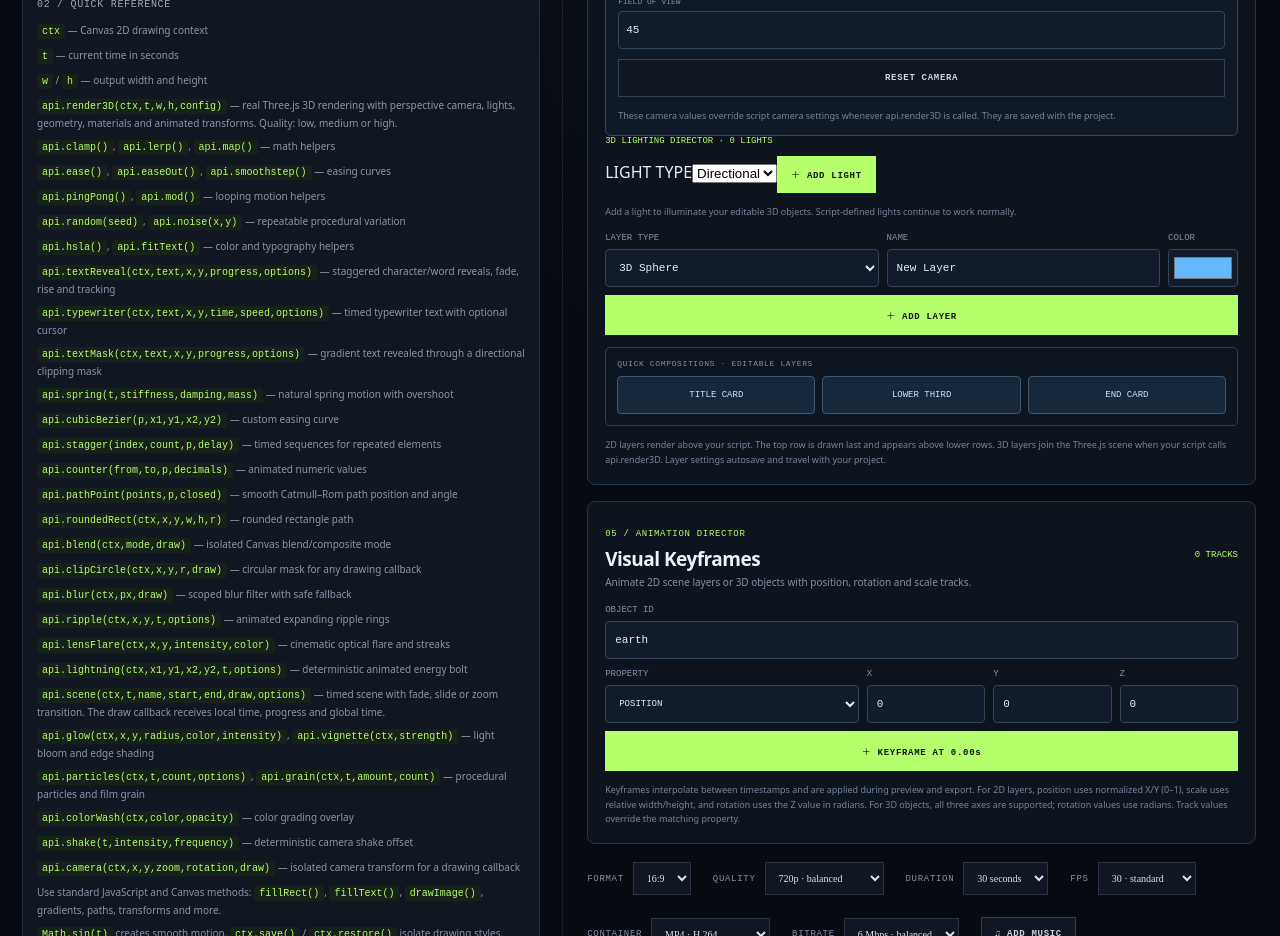
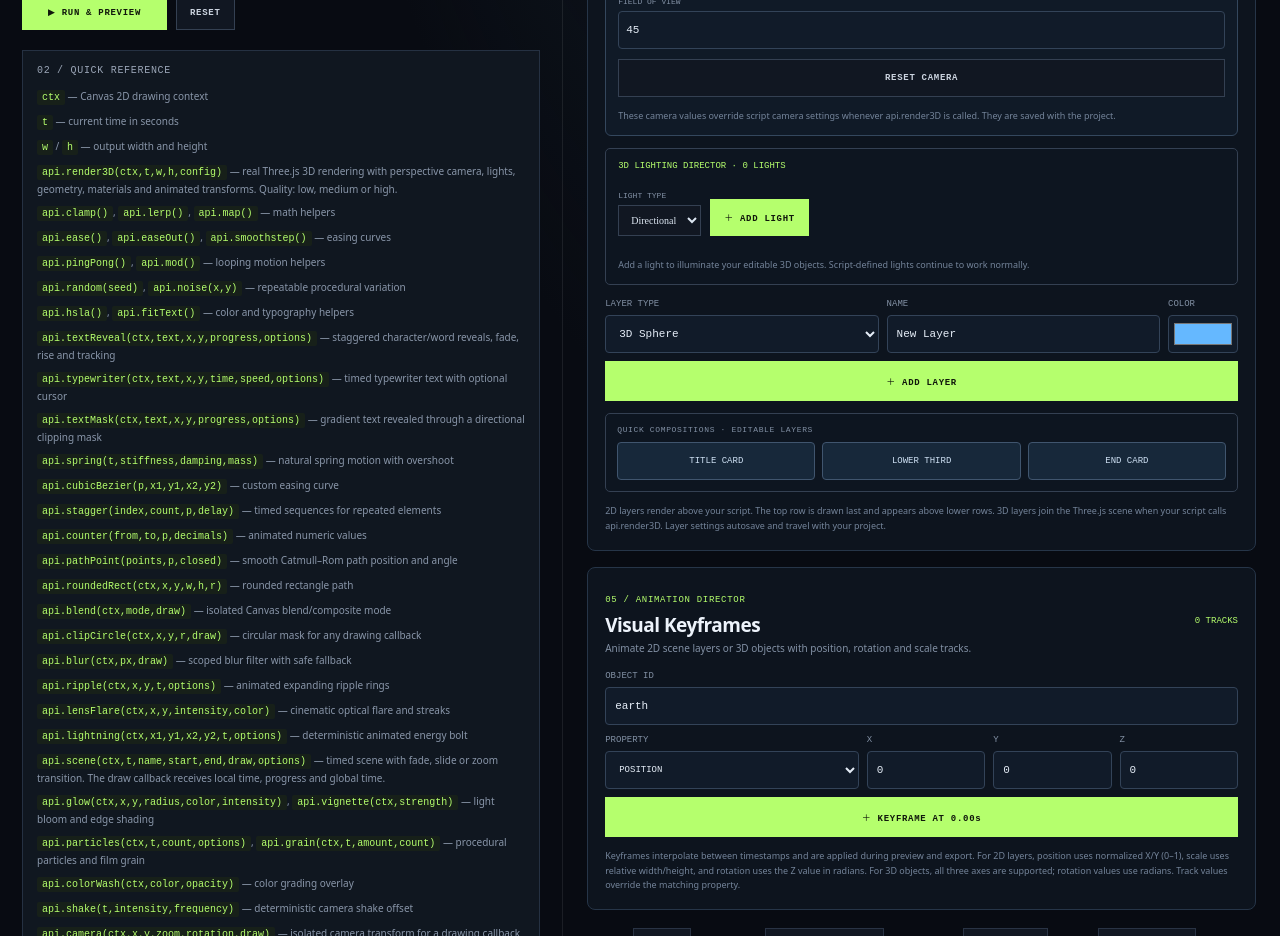
Before and after one commit to justaskaspire/CODECINEMA, a React (Vite) app: page / in a window 1280 px wide. Shown: the part 1220-2156 px from the top of the page. Built offline with nearby package versions, Linux system fonts and the light colour scheme.

Commit message:
Style visual 3D lighting controls

```diff
--- a/src/style.css
+++ b/src/style.css
@@ -247,3 +247,18 @@ footer{height:38px}
 .keyframe-point-top label,.keyframe-point-values label{display:flex;flex-direction:column;gap:4px;color:#7e8ca0;font:7px 'DM Mono',monospace;min-width:0}
 .keyframe-point-top input,.keyframe-point-values input{width:100%;min-width:0;padding:6px;background:#111b29;border:1px solid #334258;color:#dce6f2;font:10px 'DM Mono',monospace}
 @media(max-width:680px){.keyframe-point-top{grid-template-columns:minmax(64px,1fr) minmax(70px,.7fr) minmax(82px,.9fr) 25px;gap:4px}.keyframe-point-values input{padding:8px 5px}}
+
+
+/* v0.39 — touch-friendly 3D light editor */
+.scene-lighting-editor{margin:12px 0;padding:12px;border:1px solid #344052;border-radius:5px;background:#0d1520;display:flex;flex-direction:column;gap:10px}
+.light-add-row{display:flex;align-items:end;gap:9px;flex-wrap:wrap}
+.light-add-row label,.scene-light-controls label{display:flex;flex-direction:column;gap:5px;color:#8290a4;font:8px 'DM Mono',monospace;min-width:0}
+.light-add-row select,.scene-light-controls input:not([type=color]){background:#111722;border:1px solid #344052;color:#dce6f2;padding:8px;font:10px Manrope;min-width:0}
+.scene-light-row{padding:10px;border:1px solid #28384d;border-radius:4px;background:#101a27}
+.scene-light-title{display:flex;align-items:center;gap:8px;margin-bottom:9px}
+.scene-light-title b{font:10px 'DM Mono',monospace;color:#e5edf7;overflow-wrap:anywhere;flex:1}
+.scene-light-title span{font:8px 'DM Mono',monospace;color:#b5ff6d}
+.scene-light-title button{width:28px;height:28px;border:1px solid #40556e;background:#17283a;color:#cbd8e8;border-radius:3px}
+.scene-light-controls{display:grid;grid-template-columns:repeat(3,minmax(0,1fr));gap:8px}
+.scene-light-controls input[type=color]{width:100%;height:34px;border:1px solid #344052;background:#111722;padding:2px}
+@media(max-width:680px){.scene-light-controls{grid-template-columns:repeat(2,minmax(0,1fr))}.light-add-row select{min-height:40px}.scene-light-title button{min-width:36px;min-height:36px}}
```
